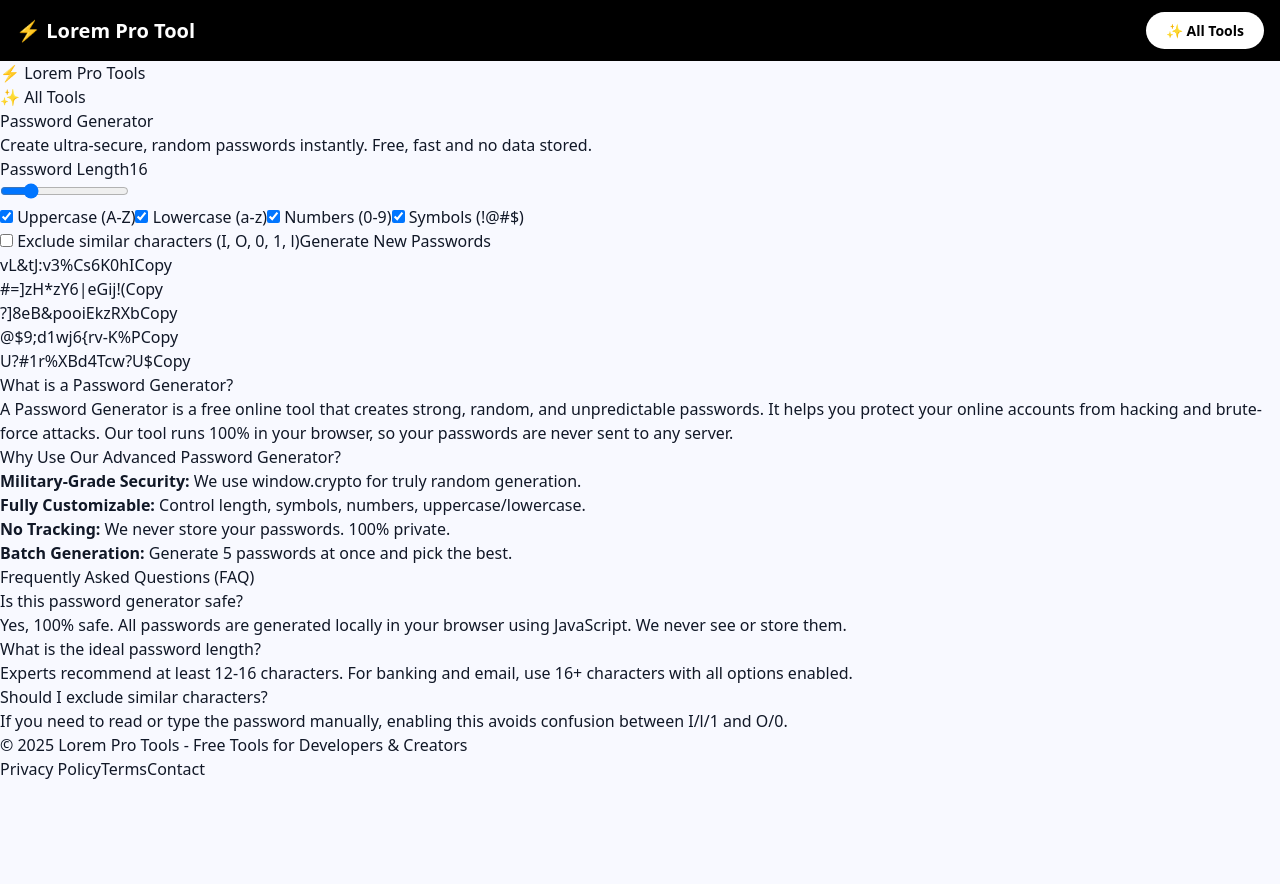
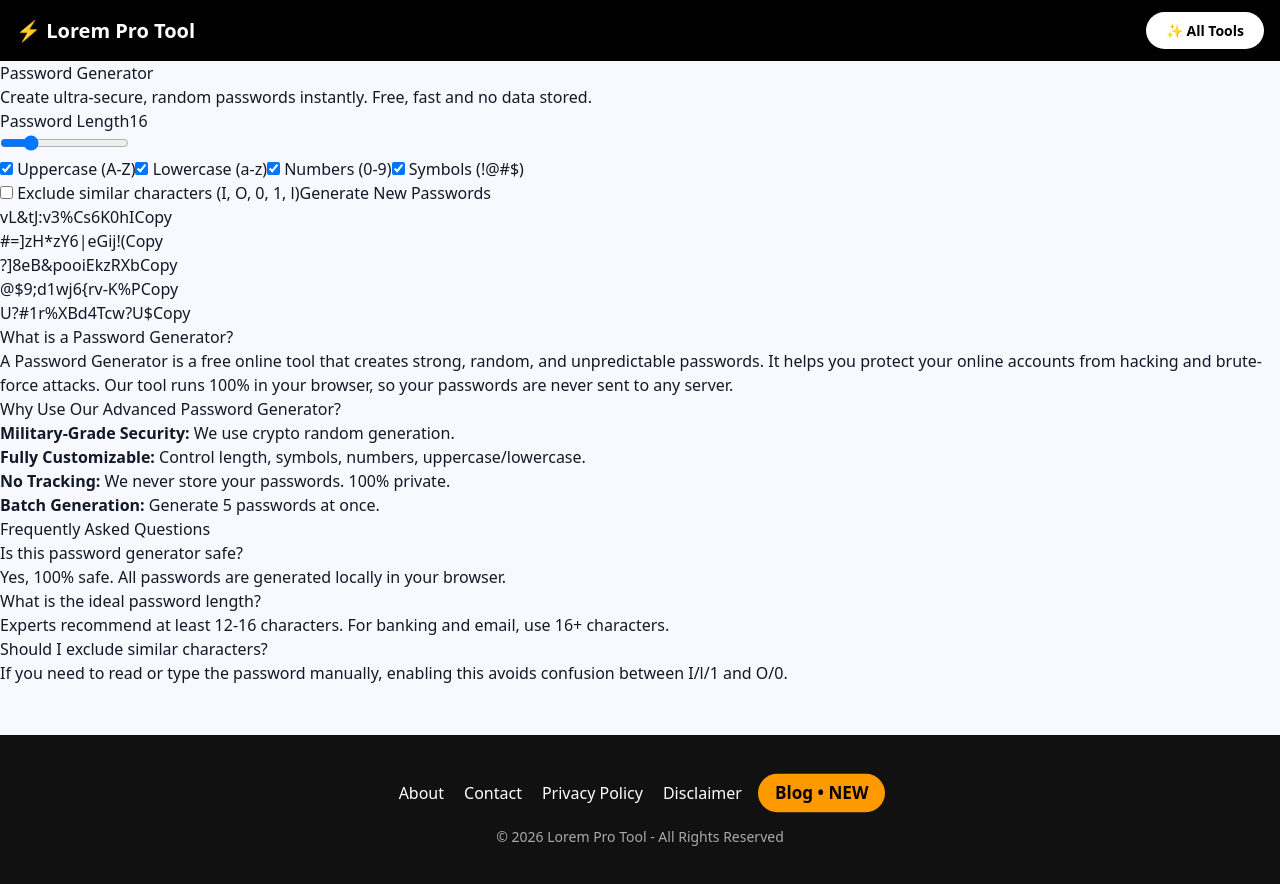
Before and after one commit to Ravs10/lorem-pro-tool, a Next.js app: page /password-generator in a window 1280 px wide. Shown: the top 884 px of the page. Before the commit the page ends 800 px from the top, so only its background shows below. Built offline with nearby package versions, Linux system fonts and the light colour scheme.

Commit message:
Refactor PasswordGenerator and add Footer component
Refactor PasswordGenerator component to include Footer and clean up code.

```diff
--- a/app/password-generator/page.tsx
+++ b/app/password-generator/page.tsx
@@ -1,5 +1,7 @@
-"use client";
-import { useState, useEffect, useCallback } from "react";
+// @ts-nocheck
+'use client';
+import { useState, useEffect, useCallback } from 'react';
+import Footer from "../components/Footer";
 
 export default function PasswordGenerator() {
   const [length, setLength] = useState(16);
@@ -13,9 +15,7 @@ export default function PasswordGenerator() {
 
   const generate = useCallback(() => {
     let u = "ABCDEFGHIJKLMNOPQRSTUVWXYZ", l = "abcdefghijklmnopqrstuvwxyz", n = "0123456789", s = "!@#$%^&*()_+-=[]{}|;:,.<>?";
-    if (excludeSimilar) {
-      u = u.replace(/[IO]/g, ""); l = l.replace(/[lo]/g, ""); n = n.replace(/[01]/g, "");
-    }
+    if (excludeSimilar) { u = u.replace(/[IO]/g, ""); l = l.replace(/[lo]/g, ""); n = n.replace(/[01]/g, ""); }
     let all = ""; if (upper) all += u; if (lower) all += l; if (numbers) all += n; if (symbols) all += s;
     if (!all) return;
     const newPass = Array.from({ length: 5 }, () => Array.from({ length }, () => all[Math.floor(Math.random() * all.length)]).join(""));
@@ -28,13 +28,9 @@ export default function PasswordGenerator() {
   return (
     <div className="min-h-screen bg-black text-white">
       <div className="max-w-3xl mx-auto p-4 md:p-8">
-        {/* Header */}
-        <div className="flex justify-between items-center mb-6"><h1 className="text-2xl font-bold">⚡ Lorem Pro Tools</h1><a href="/all-tools" className="bg-white text-black px-4 py-2 rounded-full text-sm font-bold">✨ All Tools</a></div>
-
         <h1 className="text-4xl font-bold mb-2">Password Generator</h1>
         <p className="text-gray-400 mb-6">Create ultra-secure, random passwords instantly. Free, fast and no data stored.</p>
 
-        {/* Generator Box */}
         <div className="bg-zinc-900 border border-zinc-800 p-5 rounded-2xl mb-6 space-y-4">
           <div><div className="flex justify-between mb-2"><label>Password Length</label><span className="bg-white text-black px-2 rounded text-sm font-bold">{length}</span></div><input type="range" min="4" max="64" value={length} onChange={e=>setLength(Number(e.target.value))} className="w-full accent-white" /></div>
           <div className="grid grid-cols-2 gap-3"><label className="flex gap-2 bg-zinc-800 p-3 rounded-lg"><input type="checkbox" checked={upper} onChange={e=>setUpper(e.target.checked)}/> Uppercase (A-Z)</label><label className="flex gap-2 bg-zinc-800 p-3 rounded-lg"><input type="checkbox" checked={lower} onChange={e=>setLower(e.target.checked)}/> Lowercase (a-z)</label><label className="flex gap-2 bg-zinc-800 p-3 rounded-lg"><input type="checkbox" checked={numbers} onChange={e=>setNumbers(e.target.checked)}/> Numbers (0-9)</label><label className="flex gap-2 bg-zinc-800 p-3 rounded-lg"><input type="checkbox" checked={symbols} onChange={e=>setSymbols(e.target.checked)}/> Symbols (!@#$)</label></div>
@@ -46,16 +42,13 @@ export default function PasswordGenerator() {
           {passwords.map((p,i)=>(<div key={i} className="flex justify-between items-center bg-zinc-900 border border-zinc-800 p-4 rounded-xl font-mono"><span className="break-all pr-3">{p}</span><button onClick={()=>copy(p)} className="bg-zinc-800 px-4 py-2 rounded-lg text-sm shrink-0">{copied===p?"Copied!":"Copy"}</button></div>))}
         </div>
 
-        {/* SEO CONTENT - YEHI MISSING THA */}
         <div className="space-y-10 text-gray-300 leading-relaxed">
           <section><h2 className="text-2xl font-bold text-white mb-3">What is a Password Generator?</h2><p>A Password Generator is a free online tool that creates strong, random, and unpredictable passwords. It helps you protect your online accounts from hacking and brute-force attacks. Our tool runs 100% in your browser, so your passwords are never sent to any server.</p></section>
-          <section><h2 className="text-2xl font-bold text-white mb-3">Why Use Our Advanced Password Generator?</h2><ul className="list-disc pl-5 space-y-2"><li><b className="text-white">Military-Grade Security:</b> We use window.crypto for truly random generation.</li><li><b className="text-white">Fully Customizable:</b> Control length, symbols, numbers, uppercase/lowercase.</li><li><b className="text-white">No Tracking:</b> We never store your passwords. 100% private.</li><li><b className="text-white">Batch Generation:</b> Generate 5 passwords at once and pick the best.</li></ul></section>
-          <section><h2 className="text-2xl font-bold text-white mb-3">Frequently Asked Questions (FAQ)</h2><div className="space-y-4"><div className="bg-zinc-900 p-4 rounded-xl"><h3 className="font-bold text-white">Is this password generator safe?</h3><p className="text-sm mt-1">Yes, 100% safe. All passwords are generated locally in your browser using JavaScript. We never see or store them.</p></div><div className="bg-zinc-900 p-4 rounded-xl"><h3 className="font-bold text-white">What is the ideal password length?</h3><p className="text-sm mt-1">Experts recommend at least 12-16 characters. For banking and email, use 16+ characters with all options enabled.</p></div><div className="bg-zinc-900 p-4 rounded-xl"><h3 className="font-bold text-white">Should I exclude similar characters?</h3><p className="text-sm mt-1">If you need to read or type the password manually, enabling this avoids confusion between I/l/1 and O/0.</p></div></div></section>
+          <section><h2 className="text-2xl font-bold text-white mb-3">Why Use Our Advanced Password Generator?</h2><ul className="list-disc pl-5 space-y-2"><li><b className="text-white">Military-Grade Security:</b> We use crypto random generation.</li><li><b className="text-white">Fully Customizable:</b> Control length, symbols, numbers, uppercase/lowercase.</li><li><b className="text-white">No Tracking:</b> We never store your passwords. 100% private.</li><li><b className="text-white">Batch Generation:</b> Generate 5 passwords at once.</li></ul></section>
+          <section><h2 className="text-2xl font-bold text-white mb-3">Frequently Asked Questions</h2><div className="space-y-4"><div className="bg-zinc-900 border border-zinc-800 p-4 rounded-xl"><h3 className="font-bold text-white">Is this password generator safe?</h3><p className="text-sm mt-1">Yes, 100% safe. All passwords are generated locally in your browser.</p></div><div className="bg-zinc-900 border border-zinc-800 p-4 rounded-xl"><h3 className="font-bold text-white">What is the ideal password length?</h3><p className="text-sm mt-1">Experts recommend at least 12-16 characters. For banking and email, use 16+ characters.</p></div><div className="bg-zinc-900 border border-zinc-800 p-4 rounded-xl"><h3 className="font-bold text-white">Should I exclude similar characters?</h3><p className="text-sm mt-1">If you need to read or type the password manually, enabling this avoids confusion between I/l/1 and O/0.</p></div></div></section>
         </div>
-
-        {/* FOOTER COMMON */}
-        <footer className="mt-16 pt-8 border-t border-zinc-800 text-center text-sm text-gray-500"><p>© 2025 Lorem Pro Tools - Free Tools for Developers & Creators</p><div className="flex justify-center gap-4 mt-2"><a href="/privacy-policy">Privacy Policy</a><a href="/terms">Terms</a><a href="/contact">Contact</a></div></footer>
       </div>
+      <Footer />
     </div>
   );
 }
```
